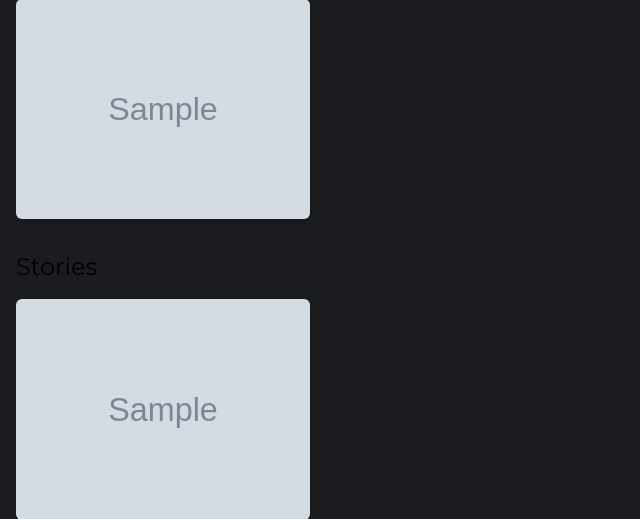
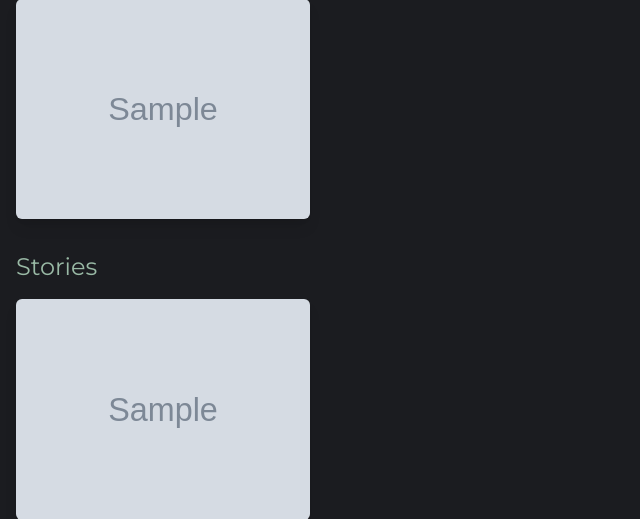
Before and after one commit to Rafael-273/pine_studio, a Django app: template pine_studio/templates/front/pack_detail.html in a window 1280 px wide. Shown: the part 828-1347 px from the top of the page, without its empty margins (0-640 px from the left). Run offline with Django 5.2, Linux system fonts and the light colour scheme; the template is opened without the code that fills it: most values are stand-ins (such as "Sample title", 1, 10 or a date in 2020); grey boxes marked "Sample" are stand-in pictures; form fields are guessed from the names that the template uses; parts of the project's set-up code (start-up, migrations or seed data) failed here and were passed over; some libraries are stand-ins or nearby versions; some web fonts are replaced.

Commit message:
fix: Change name style

```diff
--- a/pine_studio/templates/front/pack_detail.html
+++ b/pine_studio/templates/front/pack_detail.html
@@ -163,7 +163,7 @@
 
         {% if creatives_1080x1920 %}
             <div class="w-full">
-                <h2 class="text-2xl mb-4">Stories</h2>
+                <h2 class="text-2xl mb-4" style="color: var(--tertiary-color-light);">Stories</h2>
                 <div class="grid grid-cols-1 md:grid-cols-4 gap-6">
                     {% for creative in creatives_1080x1920 %}
                         <div class="aspect-w-1 aspect-h-1 rounded-md shadow-lg overflow-hidden">
```
Also changed, not shown: .github/workflows/deploy.yml.
